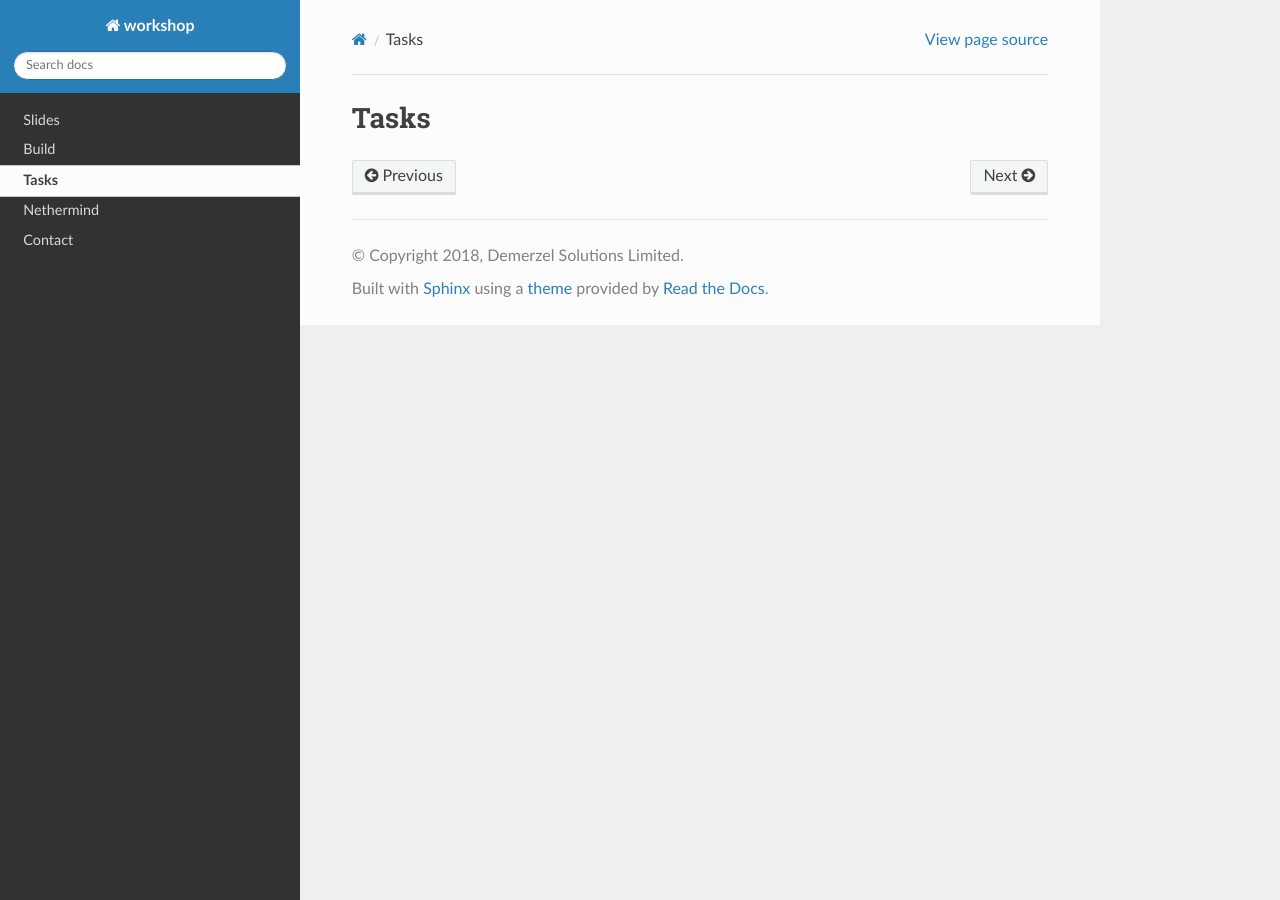
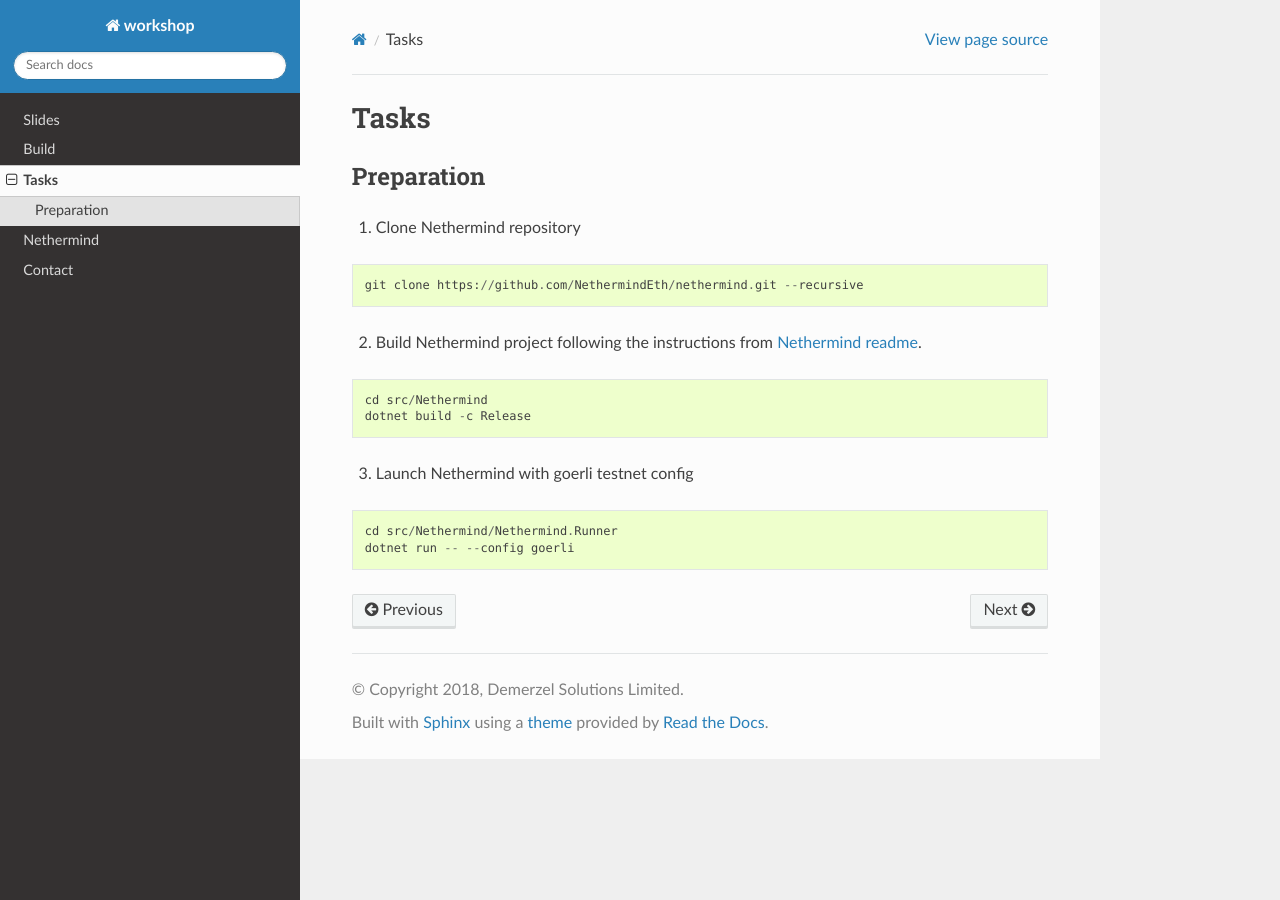
Before and after one commit to NethermindEth/workshop, a Sphinx documentation site: the page built from docs/source/tasks.rst, in a window 1280 px wide. Built offline with Sphinx 7.4.7 and the Read the Docs theme 2.0.0, drawn with Linux system fonts in a browser that asks for light colours.

Commit message:
Update tasks.rst
preparation tasks

```diff
--- a/docs/source/tasks.rst
+++ b/docs/source/tasks.rst
@@ -1,2 +1,26 @@
 Tasks
 *****
+
+Preparation
+^^^^^^^^^^^
+
+1. Clone Nethermind repository
+
+::
+
+    git clone https://github.com/NethermindEth/nethermind.git --recursive
+
+
+2. Build Nethermind project following the instructions from `Nethermind readme <https://github.com/NethermindEth/nethermind/blob/master/README.md>`_.
+
+::
+
+    cd src/Nethermind
+    dotnet build -c Release
+
+3. Launch Nethermind with goerli testnet config
+
+::
+
+    cd src/Nethermind/Nethermind.Runner
+    dotnet run -- --config goerli
```
